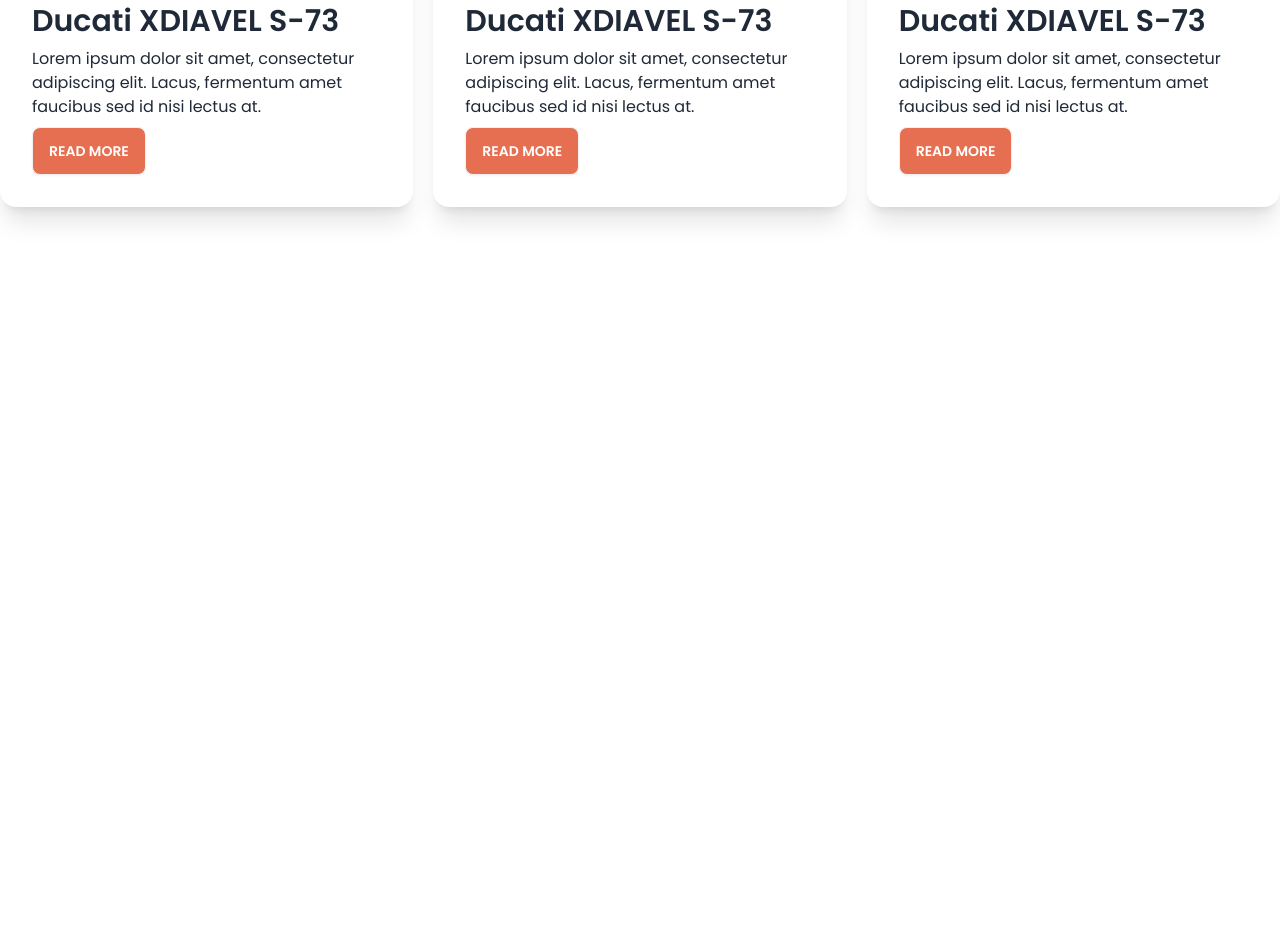
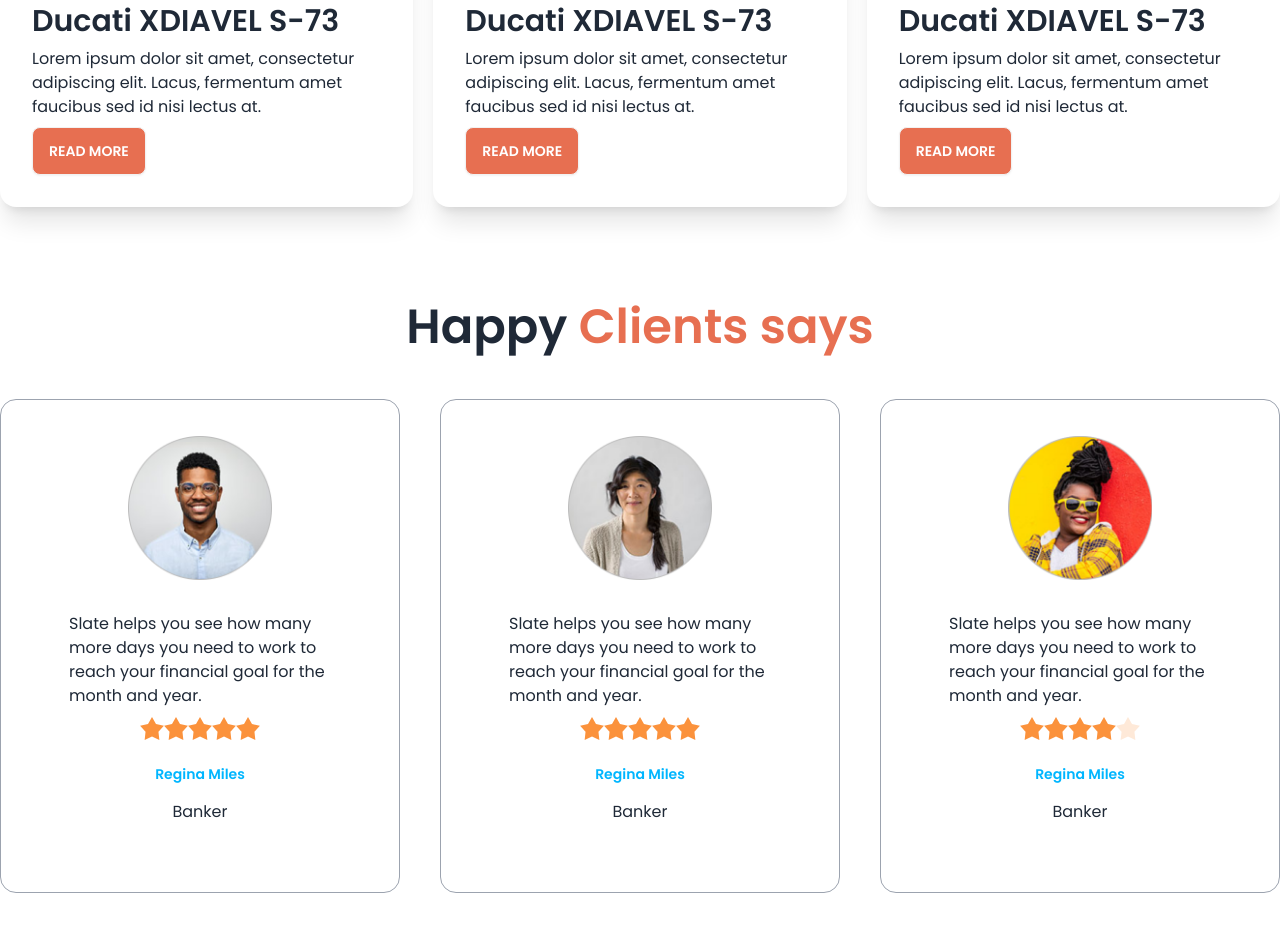
Before and after one commit to lutfanur/biker-zone-with-DaisyUI, a plain HTML site: page index.html in a window 1280 px wide. Shown: the part 1099-2030 px from the top of the page. Before the commit the page ends 1402 px from the top, so only its background shows below. Drawn offline with nearby package versions, Linux system fonts and the light colour scheme.

Commit message:
added Happy clients section

```diff
--- a/index.html
+++ b/index.html
@@ -167,7 +167,7 @@
     </section>
     <!-- Latest news -->
     <section class="my-24">
-      <h3 class="text-5xl mb-12 font-semibold text-center">latest News</h3>
+      <h3 class="text-5xl mb-12  font-semibold text-center">latest News</h3>
       <div class="grid gap-5 grid-cols-1 md:grid-cols-2 lg:grid-cols-3">
         <!-- First Card -->
         <div class="card bg-base-100 shadow-xl">
@@ -205,6 +205,75 @@
       </div>
 
     </section>
+    <!-- Happy Clients says -->
+    <section class="my-24">
+      <h3 class="text-5xl mb-12  font-semibold text-center">Happy <span class="text-bike-primary">Clients says</span></h3>
+      <div class="grid gap-10 grid-cols-1 md:grid-cols-2 lg:grid-cols-3">
+        <!-- 1st client review -->
+        <div class="card bg-base-100 p-9 border border-gray-400">
+          <figure><img class="w-36" src="images/others/user-1.png" alt="Shoes" /></figure>
+          <div class="card-body">
+            <p>Slate helps you see how
+              many more days you need
+              to work to reach your financial
+              goal for the month and year.</p>
+              <div class="rating justify-center">
+                <input type="radio" name="rating-2" class="mask mask-star-2 bg-orange-400" />
+                <input type="radio" name="rating-2" class="mask mask-star-2 bg-orange-400" />
+                <input type="radio" name="rating-2" class="mask mask-star-2 bg-orange-400" />
+                <input type="radio" name="rating-2" class="mask mask-star-2 bg-orange-400" checked />
+                <input type="radio" name="rating-2" class="mask mask-star-2 bg-orange-400" />
+              </div>
+            <div class="text-center space-y-4 mt-4">
+              <h4 class="text-sm font-semibold text-info">Regina Miles</h4>
+              <p>Banker</p>
+            </div>
+          </div>
+        </div>
+        <!-- 2nd client review -->
+        <div class="card bg-base-100 p-9 border border-gray-400">
+          <figure><img class="w-36" src="images/others/user-2.png" alt="Shoes" /></figure>
+          <div class="card-body">
+            <p>Slate helps you see how
+              many more days you need
+              to work to reach your financial
+              goal for the month and year.</p>
+              <div class="rating justify-center">
+                <input type="radio" name="rating-2" class="mask mask-star-2 bg-orange-400" />
+                <input type="radio" name="rating-2" class="mask mask-star-2 bg-orange-400" />
+                <input type="radio" name="rating-2" class="mask mask-star-2 bg-orange-400" />
+                <input type="radio" name="rating-2" class="mask mask-star-2 bg-orange-400" checked />
+                <input type="radio" name="rating-2" class="mask mask-star-2 bg-orange-400" />
+              </div>
+            <div class="text-center space-y-4 mt-4">
+              <h4 class="text-sm font-semibold text-info">Regina Miles</h4>
+              <p>Banker</p>
+            </div>
+          </div>
+        </div>
+        <!-- 3rd client review -->
+        <div class="card bg-base-100 p-9 border border-gray-400">
+          <figure><img class="w-36" src="images/others/user-3.png" alt="Shoes" /></figure>
+          <div class="card-body">
+            <p>Slate helps you see how
+              many more days you need
+              to work to reach your financial
+              goal for the month and year.</p>
+              <div class="rating justify-center">
+                <input type="radio" name="rating-2" class="mask mask-star-2 bg-orange-400" />
+                <input type="radio" name="rating-2" class="mask mask-star-2 bg-orange-400" />
+                <input type="radio" name="rating-2" class="mask mask-star-2 bg-orange-400" />
+                <input type="radio" name="rating-2" class="mask mask-star-2 bg-orange-400" checked />
+                <input type="radio" name="rating-2" class="mask mask-star-2 bg-orange-400" />
+              </div>
+            <div class="text-center space-y-4 mt-4">
+              <h4 class="text-sm font-semibold text-info">Regina Miles</h4>
+              <p>Banker</p>
+            </div>
+          </div>
+        </div>
+      </div>
+    </section>
 
   </main>
   <footer>
```
